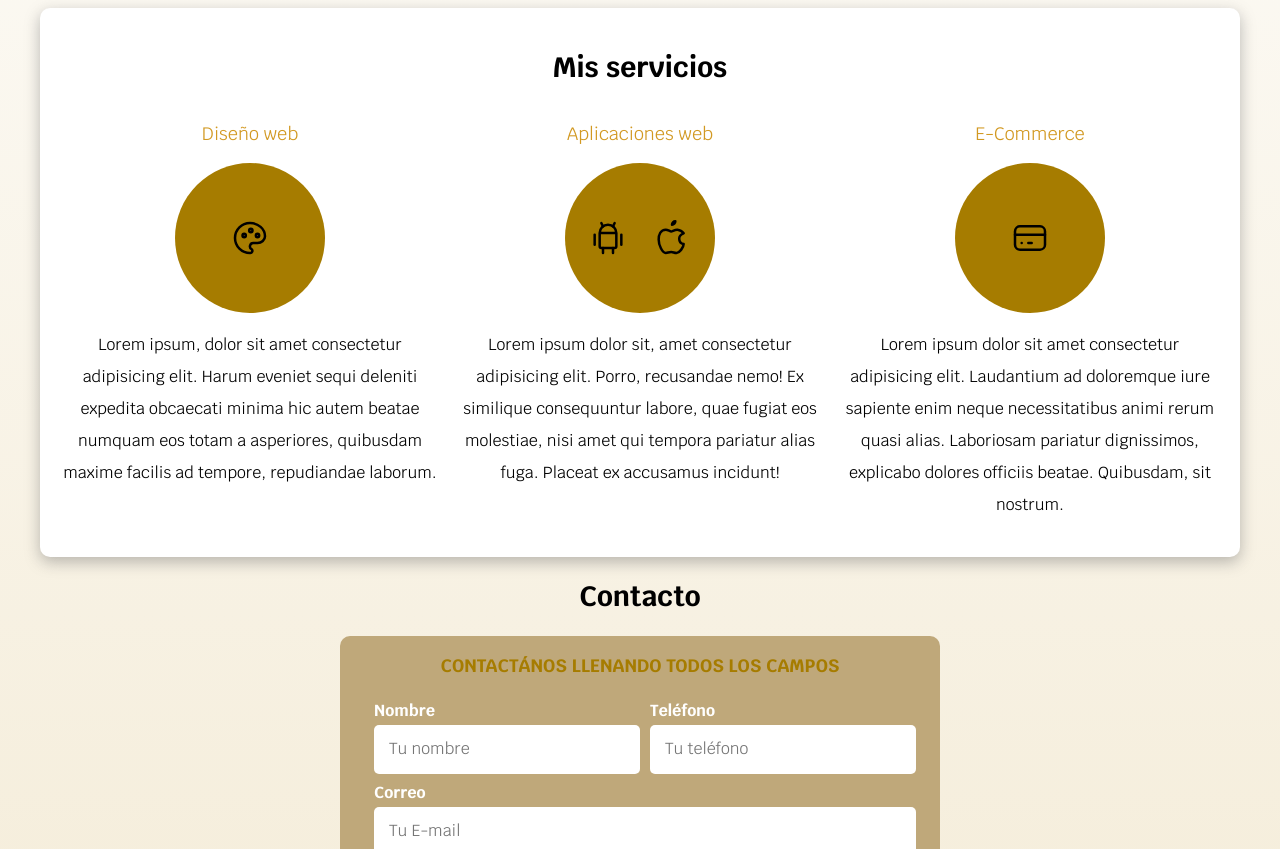
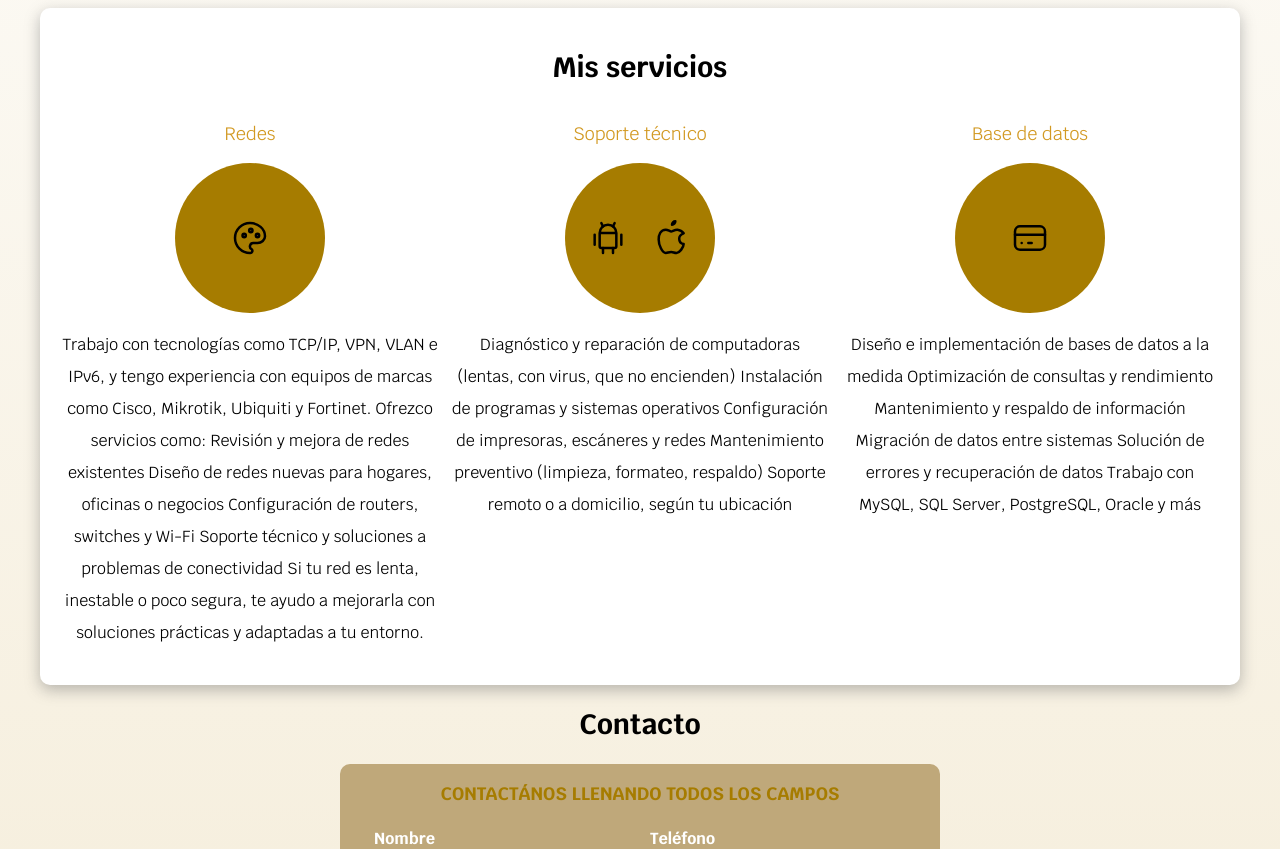
Before and after one commit to Up220268/CV, a plain HTML site: page index.html in a window 1280 px wide. Shown: the part 600-1449 px from the top of the page. Drawn offline with Linux system fonts and the light colour scheme.

Commit message:
Update index.html

```diff
--- a/index.html
+++ b/index.html
@@ -59,7 +59,7 @@
 
       <div class="servicios">
         <section class="servicio">
-          <h3>Diseño web</h3>
+          <h3>Redes</h3>
           <div class="iconos">
             <svg
               xmlns="http://www.w3.org/2000/svg"
@@ -82,15 +82,23 @@
             </svg>
           </div>
           <p>
-            Lorem ipsum, dolor sit amet consectetur adipisicing elit. Harum
-            eveniet sequi deleniti expedita obcaecati minima hic autem beatae
-            numquam eos totam a asperiores, quibusdam maxime facilis ad tempore,
-            repudiandae laborum.
+          Trabajo con tecnologías como TCP/IP, VPN, VLAN e IPv6, y tengo experiencia con equipos de marcas como Cisco, Mikrotik, Ubiquiti y Fortinet.
+Ofrezco servicios como:
+
+Revisión y mejora de redes existentes
+
+Diseño de redes nuevas para hogares, oficinas o negocios
+
+Configuración de routers, switches y Wi-Fi
+
+Soporte técnico y soluciones a problemas de conectividad
+
+Si tu red es lenta, inestable o poco segura, te ayudo a mejorarla con soluciones prácticas y adaptadas a tu entorno.
           </p>
         </section>
 
         <section class="servicio">
-          <h3>Aplicaciones web</h3>
+          <h3>Soporte técnico</h3>
           <div class="iconos">
             <svg
               xmlns="http://www.w3.org/2000/svg"
@@ -132,15 +140,20 @@
             </svg>
           </div>
           <p>
-            Lorem ipsum dolor sit, amet consectetur adipisicing elit. Porro,
-            recusandae nemo! Ex similique consequuntur labore, quae fugiat eos
-            molestiae, nisi amet qui tempora pariatur alias fuga. Placeat ex
-            accusamus incidunt!
+          Diagnóstico y reparación de computadoras (lentas, con virus, que no encienden)
+
+Instalación de programas y sistemas operativos
+
+Configuración de impresoras, escáneres y redes
+
+Mantenimiento preventivo (limpieza, formateo, respaldo)
+
+Soporte remoto o a domicilio, según tu ubicación
           </p>
         </section>
 
         <section class="servicio">
-          <h3>E-Commerce</h3>
+          <h3>Base de datos</h3>
           <div class="iconos">
             <svg
               xmlns="http://www.w3.org/2000/svg"
@@ -163,10 +176,17 @@
             </svg>
           </div>
           <p>
-            Lorem ipsum dolor sit amet consectetur adipisicing elit. Laudantium
-            ad doloremque iure sapiente enim neque necessitatibus animi rerum
-            quasi alias. Laboriosam pariatur dignissimos, explicabo dolores
-            officiis beatae. Quibusdam, sit nostrum.
+          Diseño e implementación de bases de datos a la medida
+
+Optimización de consultas y rendimiento
+
+Mantenimiento y respaldo de información
+
+Migración de datos entre sistemas
+
+Solución de errores y recuperación de datos
+
+Trabajo con MySQL, SQL Server, PostgreSQL, Oracle y más
           </p>
         </section>
       </div>
```
